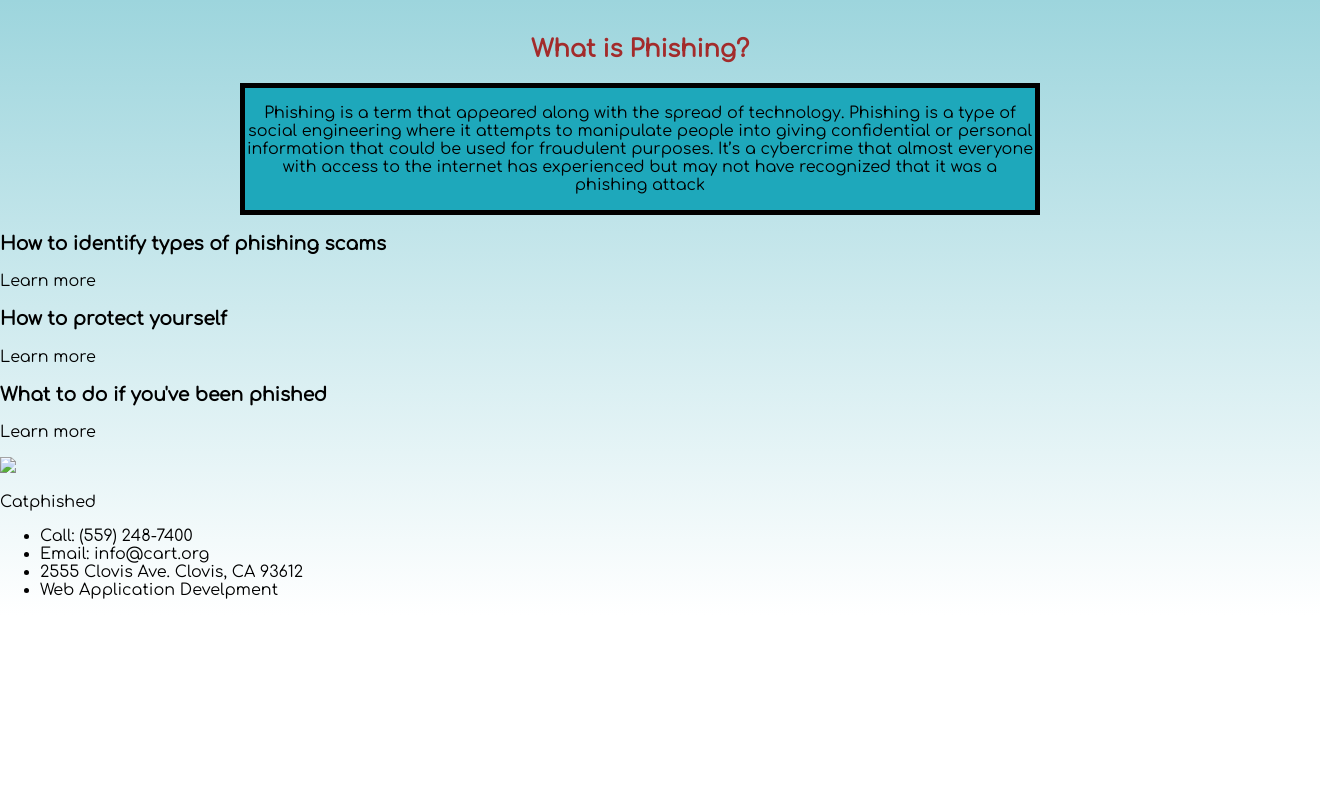
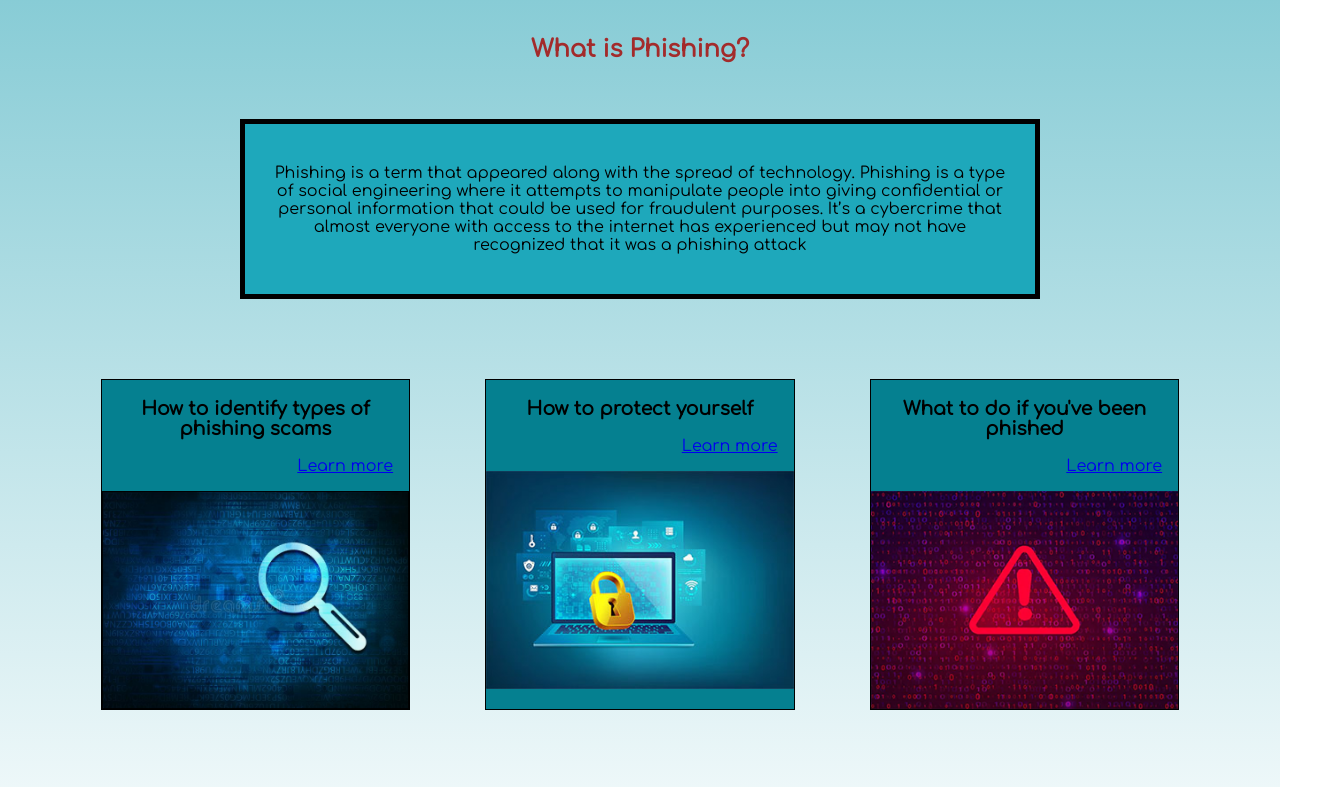
Before and after one commit to Rahaf-A/Project-Phishing, a plain HTML site: page Index.html in a window 1280 px wide. Shown: the part 690-1477 px from the top of the page, 1320 px wide, since content can reach past the window. Before the commit the page ends 1305 px from the top, so only its background shows below. Drawn offline with Linux system fonts and the light colour scheme.

Commit message:
troubleshooting

```diff
--- a/Index.html
+++ b/Index.html
@@ -15,6 +15,7 @@
     <nav>
         <div>
             <ul class="nav-items">
+                <li><a href="Index.html"> <img src="./images/DALL·E 2022-11-29 15.24.52 - hook attached to an email logo_cleanup-modified.png" class="logosize"> </a></li>
                 <li><a href="Index.html">Catphished</a></li>
                 <li><a href="types.html">Identify Types of Scams</a></li>
                 <li><a href="Protect.html">How to Protect Yourself</a></li>
@@ -34,48 +35,58 @@
         <h2>What is Phishing?</h2>
     </div>
     <div class="maincontent1">
-        <p>Phishing is a term that appeared along with the spread of technology. Phishing is a type of social engineering where it attempts to manipulate people into giving confidential or personal information that could be used for fraudulent purposes. It’s a cybercrime that almost everyone with access to the internet has experienced but may not have recognized that it was a phishing attack</p>
+        <p class="textpadding">Phishing is a term that appeared along with the spread of technology. Phishing is a type of social engineering where it attempts to manipulate people into giving confidential or personal information that could be used for fraudulent purposes. It’s a cybercrime that almost everyone with access to the internet has experienced but may not have recognized that it was a phishing attack</p>
     </div>
 
     <div class="mainboxes">
+
         <div class="mainbox1">
             <div class="box1-h3">
                 <h3>How to identify types of phishing scams</h3>
             </div>
             <div class="box1-hl">
-                <p>Learn more</p>
+                <a href="./types.html">Learn more</a>
             </div>
+            <img src="./images/magnifying-glass.png" alt="" class="mainboximgs">
         </div>
+
         <div class="mainbox2">
             <div class="box2-h3">
                 <h3>How to protect yourself</h3>
             </div>
             <div class="box2-hl">
-                <p>Learn more</p>
+                <a href="./Protect.html">Learn more</a>
             </div>
+            <img src="./images/computer-lock2.jpeg" alt="" class="mainboximgs">
         </div>
+
         <div class=mainbox3>
             <div class="box3-h3">
                 <h3>What to do if you've been phished</h3>
             </div>
             <div class="box3-hl">
-                <p>Learn more</p>
+               <a href="./Been-phished.html">Learn more</a>
             </div>
+            <img src="./images/exclaimation-mark2.png" alt="" class="mainboximgs">
         </div>
+
     </div>
 </body>
 
 <footer>
+
     <div class="footerlogo">
-        <img src="x">
-        <p>Catphished</p>
+       <img src="./images/DALL·E 2022-11-29 15.24.52 - hook attached to an email logo_cleanup-modified.png" class="logosize">
+        <p class="orgsize">Catphished</p>
     </div>
     <div class="footercontent">
         <ul>
+            <div class="footerstuffaligned">
             <li>Call: (559) 248-7400</li>
             <li>Email: info@cart.org</li>
             <li>2555 Clovis Ave. Clovis, CA 93612</li>
             <li>Web Application Develpment</li>
+        </div>
         </ul>
     </div>
 </footer>
--- a/style.css
+++ b/style.css
@@ -18,14 +18,13 @@ nav {
     display: flex;
     justify-content: space-around;
     align-items: center;
-    width: 100%;
     margin: 0;
     list-style: none;
     height: 100px;
 }
 
 h1 {
-    font-size: 8.5vh;
+    font-size: 10vh;
     color: #A32B2B;
     /* Add a border to the text */
 }
@@ -35,6 +34,10 @@ h2 {
     text-align: center;
     margin-top: 7vh;
     /* Add a border to the text */
+}
+
+.textpadding {
+    padding: 3vh;
 }
 
 /* Fix tiling issue */
@@ -51,14 +54,16 @@ h2 {
 
 .maincontent1 {
     text-align: center;
-    background-color:#1EA8BB ;
-    margin-left: 30vh;
-    margin-right: 30vh;
+    background-color: #1EA8BB;
+    margin: 30vh;
     border: 5px solid black;
+    display: flex;
+    justify-content: space-around;
+    margin-top: 7vh;
+    margin-bottom: 10vh;
 }
 
 .maincontenttext {
-    padding: 7vh;
 }
 
 .exbox {
@@ -94,3 +99,84 @@ justify-content: center;
     border: 2px solid black;
     margin: 5%;
 }
+
+.mainboxes {
+    display: flex;
+    justify-content: space-evenly;
+    margin: 2%;
+}
+
+ .mainboximgs {
+    display: flex;
+    align-items: baseline;
+    width: 100%;
+    display: flex;
+    align-items: baseline;
+}
+
+.mainbox1,
+.mainbox2,
+.mainbox3 {
+    background-color: #058090;
+    border: 1px solid black;
+    width: 25%;
+}
+
+
+.box1-h3,
+.box2-h3,
+.box3-h3 {
+    text-align: center;
+}
+
+.box1-hl,
+.box2-hl,
+.box3-hl {
+    text-align: right;
+    margin: 2vh;
+}
+
+.border {
+    border: 1px solid black;
+}
+
+footer {
+    background-color: #076471;
+    display: flex;
+    justify-content: space-evenly;
+    margin-top: 10vh;
+}
+
+.footerlogo {
+    display: flex;
+    justify-content: left;
+}
+
+.footercontent {
+    display: flex;
+   justify-content: space-between;
+   list-style: none;
+   margin: 2vh;
+   margin-right: 25vh;
+}
+
+.logosize{
+    width: 6vh;
+    margin: 3vh;
+}
+
+.orgsize {
+    margin: 5vh;
+    margin-left: 1vh;
+    font-size: 25px;
+}
+
+li {
+    list-style: none;
+}
+
+.footerstuffaligned li{
+    display: flex;
+    justify-content: space-between;
+    flex-direction: row;
+}
```
Also changed, not shown: Been-phished.html (+17 -13 lines), Protect.html (+7 -3 lines), types.html (+7 -3 lines), images/box4-2.jpeg (added), images/computer-lock2.jpeg (added), images/exclaimation-mark2.png (added).
